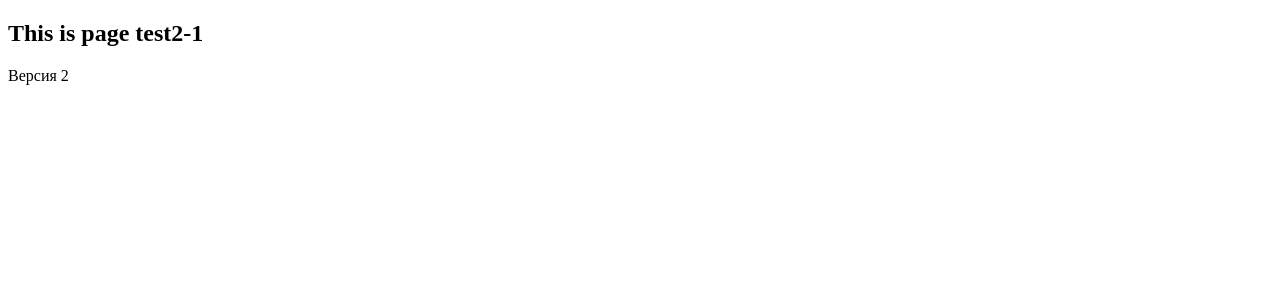
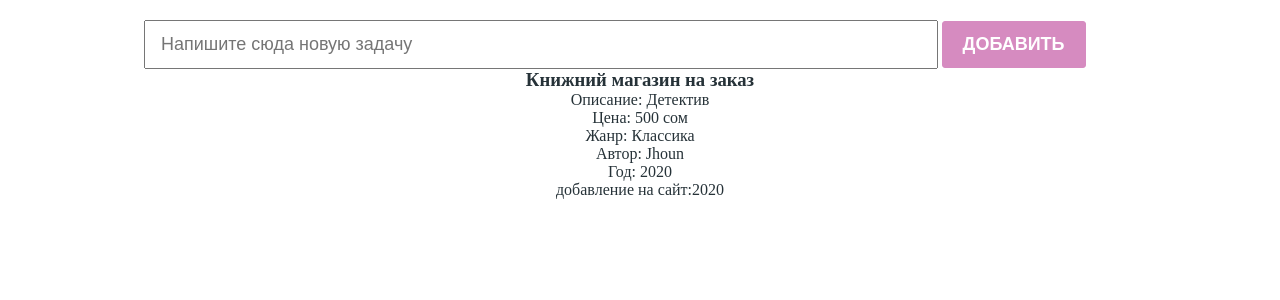
Before and after one commit to Guglnora/todo, a Django app: page /test3/ in a window 1280 px wide. Shown: the top 300 px of the page. Run offline with Django 3.2, Linux system fonts and the light colour scheme; data that the repository does not hold is empty.

Commit message:
connectetd styles to todo_list

```diff
--- a/main/templates/dgtest1.html
+++ b/main/templates/dgtest1.html
@@ -1,11 +1,14 @@
 <!DOCTYPE html>
 <html lang="en">
+
 <head>
     <meta charset="UTF-8">
     <meta name="viewport" content="width=device-width, initial-scale=1.0">
     <title>Document</title>
 </head>
+
 <body>
     <h1>Ваша запись была добавлено успешно-1</h1>
 </body>
+
 </html>
--- a/main/templates/index.html
+++ b/main/templates/index.html
@@ -5,7 +5,7 @@
 <head>
     <meta charset="UTF-8">
     <meta name="viewport" content="width=device-width, initial-scale=1.0">
-    <title>lesson18</title>
+    <title>Todo</title>
 
 
     <link rel="stylesheet" href="{% static 'styles/index.css' %}">
--- a/main/templates/test.html
+++ /dev/null
@@ -1,16 +0,0 @@
-<!DOCTYPE html>
-<html lang="en">
-<head>
-    <meta charset="UTF-8">
-    <meta name="viewport" content="width=device-width, initial-scale=1.0">
-    <title>Document</title>
-</head>
-<body>
-    <h2>This is page test2-1</h2>
-    <div>Версия 2</div>
-    {% for todo in todo_list %}
-        <h3>{{ todo.text }} - {{ todo.created_at }}</h3>
-    {% endfor %}
-
-</body>
-</html>
--- /dev/null
+++ b/main/templates/testmy.html
@@ -0,0 +1,70 @@
+{% load static %}
+
+<!DOCTYPE html>
+<html lang="en">
+
+<head>
+    <meta charset="UTF-8">
+    <meta name="viewport" content="width=device-width, initial-scale=1.0">
+    <title>Todo</title>
+
+    <link rel="stylesheet" href="{% static 'styles/index.css' %}">
+    <!-- <link rel="stylesheet" href="{% static 'styles/heckbox.css' %}">  -->
+    <link rel="stylesheet" href="{% static 'styles/checkbox.css' %}">
+
+    <script src="./script.js"></script>
+</head>
+
+<body>
+
+    <section>
+
+        <div class="create_container">
+
+            <input class="create_input" type="text" placeholder="Напишите сюда новую задачу" />
+            <button class="create_button">Добавить</button>
+
+        </div>
+        <h3>Книжний магазин на заказ</h3>
+        <p>Описание: Детектив</p>
+        <p>Цена: 500 сом</p>
+        <p>Жанр: Классика</p>
+        <p>Автор: Jhoun</p>
+        <p>Год: 2020</p>
+        <p>добавление на сайт:2020</p>
+
+        <div class="todo_container">
+
+            {% for todo in todo_list %}
+            <div class="todo_item">
+                <div class="todo_item_header">
+                    <label class="checkbox_container">
+                        <input type="checkbox" />
+                        <span class="checkmark"></span>
+
+                    </label>
+                    <h4>{{ todo.text }}</h4>
+
+                </div>
+                <div class="todo_item_footer">
+                    <p>{{ todo.created_at}}</p>
+                    <div class="action_buttons">
+                        <img src="{% static './img/star.png' %}">
+                        <img src="{% static './img/delete.png' %}">
+
+                    </div>
+
+                </div>
+
+            </div>
+            {% endfor %}
+        </div>
+
+
+
+    </section>
+
+
+</body>
+
+</html>
--- a/main/views.py
+++ b/main/views.py
@@ -13,7 +13,7 @@ def homepage(request):
 
 def test(request):
     todo_list = ToDo.objects.all()
-    return render(request, "test.html", {"todo_list": todo_list})
+    return render(request, "testmy.html", {"todo_list": todo_list})
 
 
 
--- a/todo/urls.py
+++ b/todo/urls.py
@@ -22,7 +22,7 @@ from django.conf.urls.static import static
 urlpatterns = [
     path('admin/', admin.site.urls),
     path("", homepage, name="home"),
-    path("test", test, name="test"),
+    path("testmy", test, name="testmy"),
     path("test3/", test, name="third"),
     # # path("dgtest1", test, name="dgtest1")
     # path("dgtest2", test, name="dgtest2")
```
